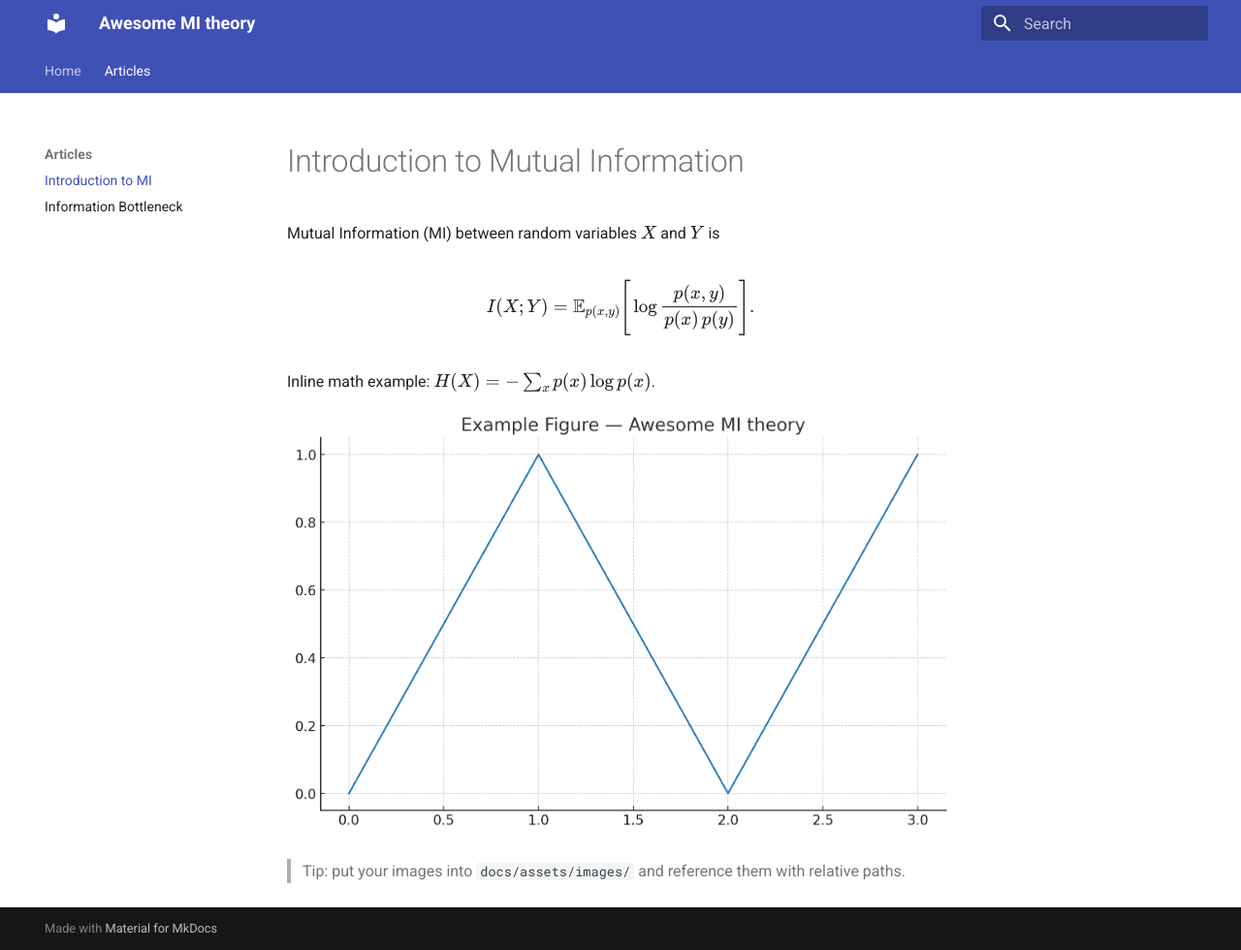
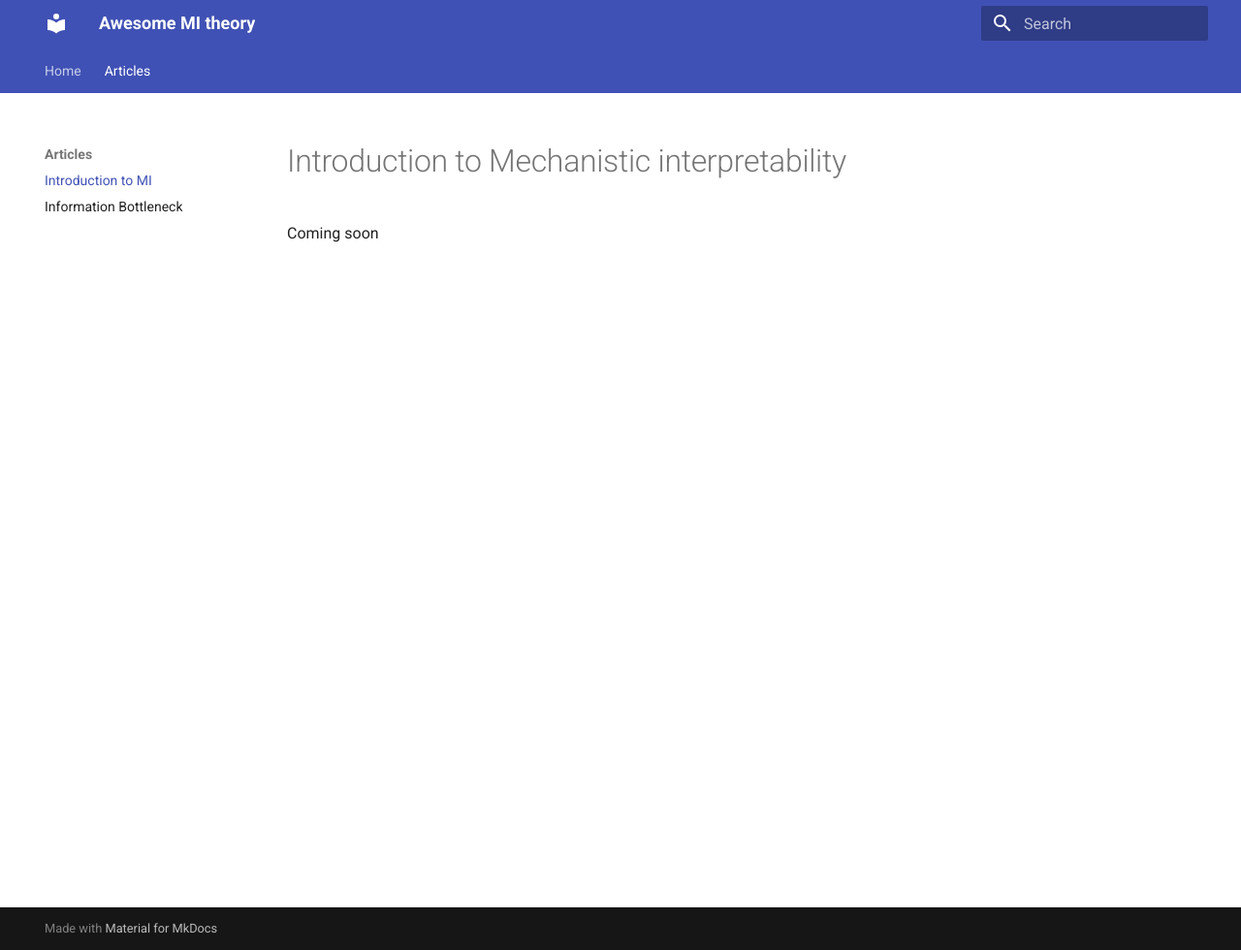
Before and after one commit to SadSabrina/awesome-mi-theory, an MkDocs documentation site: the page built from docs/articles/introduction-to-mi.md, in a window 1280 px wide and 980 px high. Shown: the whole window at 97% size. Built offline with MkDocs 1.6.1 and Material for MkDocs 9.7.7, drawn with Linux system fonts in a browser that asks for light colours.

Commit message:
Initial commits

```diff
--- a/docs/articles/introduction-to-mi.md
+++ b/docs/articles/introduction-to-mi.md
@@ -1,11 +1,3 @@
-# Introduction to Mutual Information
+# Introduction to Mechanistic interpretability
 
-Mutual Information (MI) between random variables $X$ and $Y$ is
-
-$$ I(X;Y) = \mathbb{E}_{p(x,y)}\Bigg[ \log \frac{p(x,y)}{p(x)\,p(y)} \Bigg]. $$
-
-Inline math example: $H(X) = -\sum_x p(x)\log p(x)$.
-
-![A placeholder figure](../assets/images/example-figure.png)
-
-> Tip: put your images into `docs/assets/images/` and reference them with relative paths.
+Coming soon
```
Also changed, not shown: docs/articles/information-bottleneck.md (deleted, +0 -7 lines).
